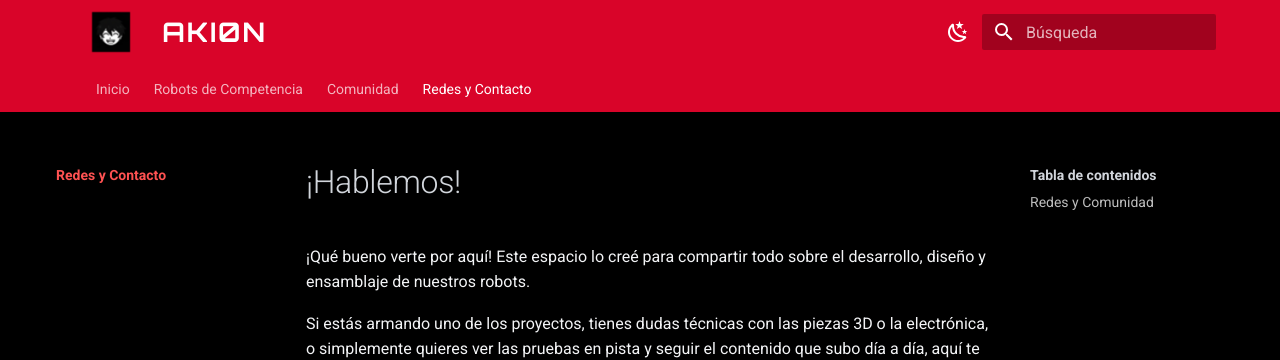
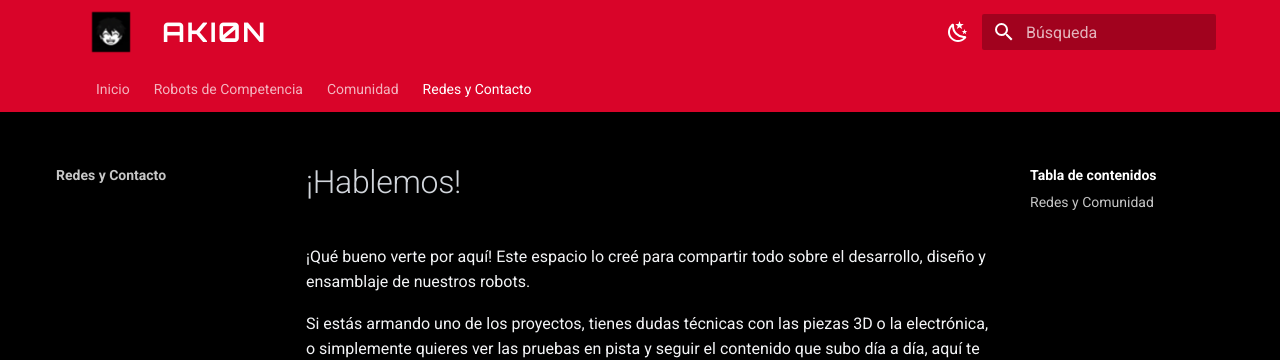
Before and after one commit to AKI0N/aki0n-hub, an MkDocs documentation site: the page built from docs/contacto.md, in a window 1280 px wide. Shown: the top 360 px of the page. Built offline with MkDocs 1.6.1 and Material for MkDocs 9.7.7, drawn with Linux system fonts in a browser that asks for light colours.

Commit message:
Fix estilos navegacion

```diff
--- a/docs/assets/stylesheets/extra.css
+++ b/docs/assets/stylesheets/extra.css
@@ -183,27 +183,51 @@
 }
 
 
-/* Corrección de color para el menú lateral en modo claro */
-[data-md-color-scheme="default"] .md-nav__link {
-  color: #212121 !important;
+/* MODO CLARO: Menú izquierdo, títulos anidados y tabla de contenidos derecha */
+[data-md-color-scheme="default"] .md-nav,
+[data-md-color-scheme="default"] .md-nav__link,
+[data-md-color-scheme="default"] .md-nav__title,
+[data-md-color-scheme="default"] .md-nav__item,
+[data-md-color-scheme="default"] .md-sidebar,
+[data-md-color-scheme="default"] .md-sidebar a {
+  color: #1f2937 !important; /* Gris oscuro nítido y legible */
+  opacity: 1 !important;
 }
 
-[data-md-color-scheme="default"] .md-nav__item--nested > .md-nav__link {
-  color: #111111 !important;
+/* Categorías o secciones principales en negrita (Modo Claro) */
+[data-md-color-scheme="default"] .md-nav__item--nested > .md-nav__link,
+[data-md-color-scheme="default"] .md-nav__title {
+  color: #111827 !important;
   font-weight: 700 !important;
 }
 
-[data-md-color-scheme="default"] .md-nav__link--active {
+/* Enlace activo/seleccionado en Rojo (Modo Claro) */
+[data-md-color-scheme="default"] .md-nav__link--active,
+[data-md-color-scheme="default"] .md-nav__link--active:focus {
   color: #d32f2f !important;
   font-weight: 700 !important;
 }
 
-/* Modo oscuro */
-[data-md-color-scheme="slate"] .md-nav__link {
-  color: rgba(255, 255, 255, 0.75) !important;
+/* Hover de enlaces (Modo Claro) */
+[data-md-color-scheme="default"] .md-nav__link:hover {
+  color: #b71c1c !important;
+}
+
+
+/* MODO OSCURO */
+[data-md-color-scheme="slate"] .md-nav__link,
+[data-md-color-scheme="slate"] .md-sidebar a {
+  color: rgba(255, 255, 255, 0.78) !important;
+  opacity: 1 !important;
+}
+
+[data-md-color-scheme="slate"] .md-nav__item--nested > .md-nav__link,
+[data-md-color-scheme="slate"] .md-nav__title {
+  color: #ffffff !important;
+  font-weight: 700 !important;
 }
 
 [data-md-color-scheme="slate"] .md-nav__link--active {
-  color: #ff5252 !important;
+  color: #ff3344 !important;
   font-weight: 700 !important;
 }
```
